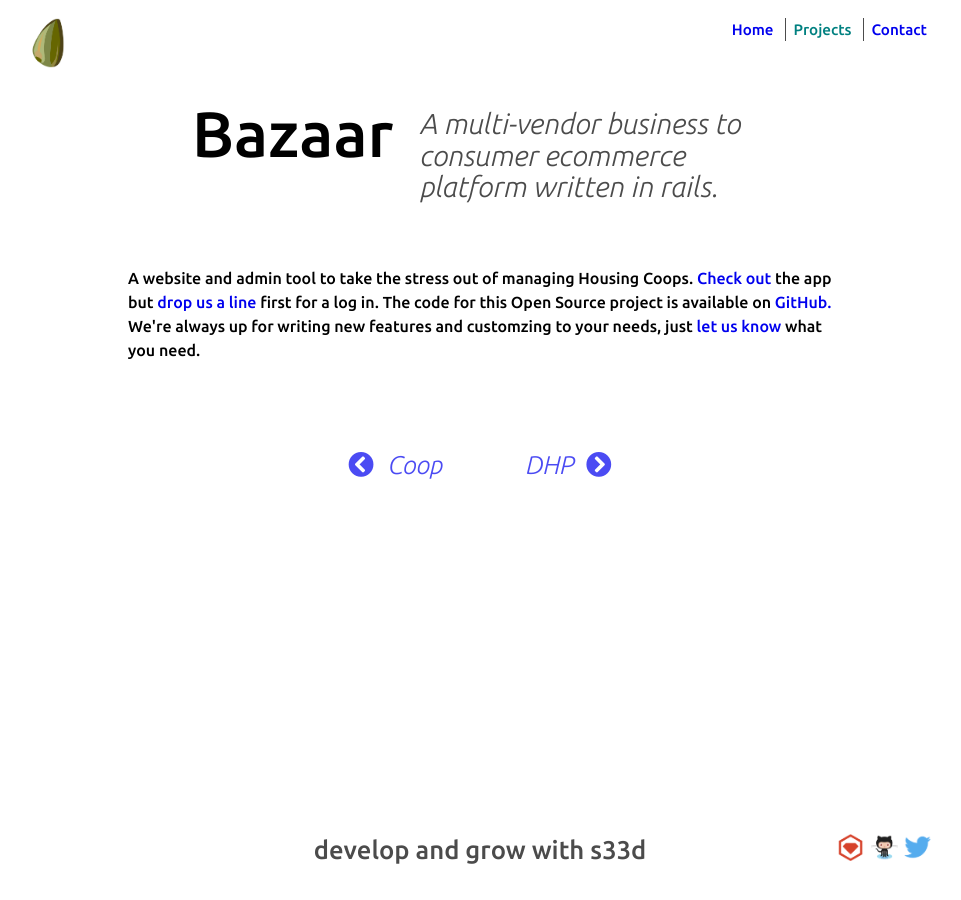
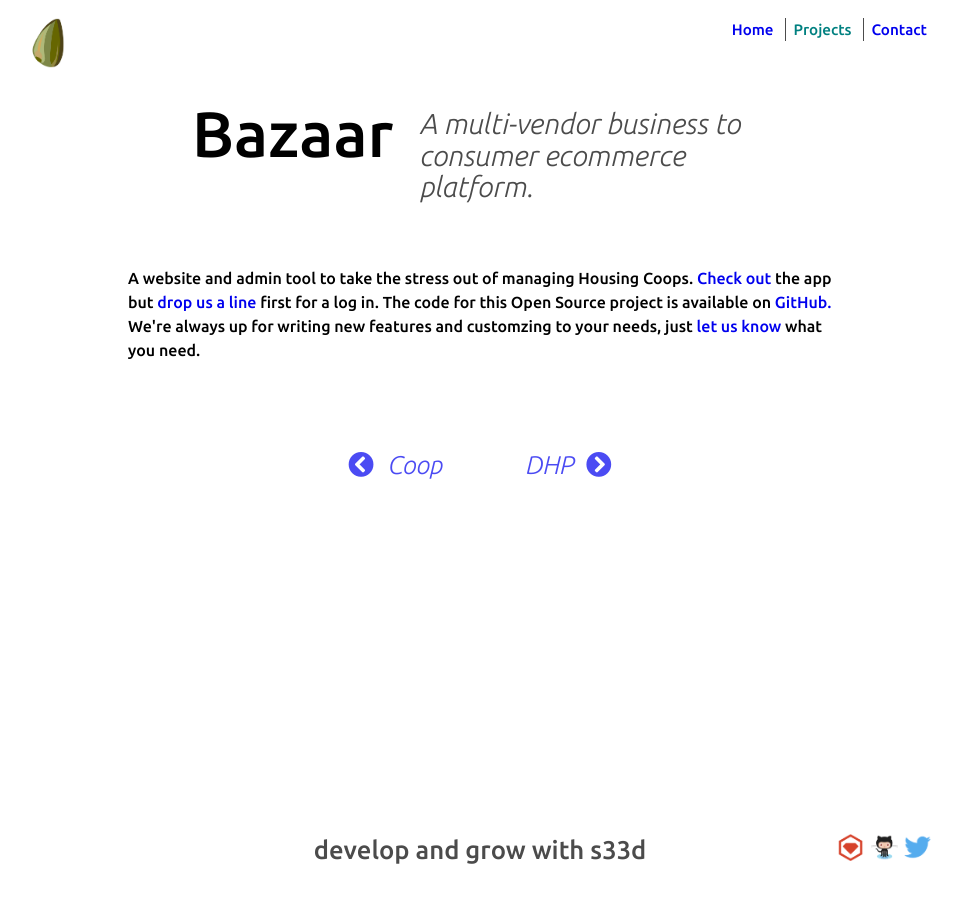
Before and after one commit to s33dco/s33dsite, a Jekyll site: the page built from _posts/2018-2-14-bazaar.html, in a window 1280 px wide. Shown: the whole page, without its empty margins (160-1121 px from the left). Built offline with Jekyll 4.4.1, drawn with Linux system fonts in a browser that asks for light colours; nearby versions of some CDN libraries.

Commit message:
update post headline for project index

```diff
--- a/_posts/2018-2-14-bazaar.html
+++ b/_posts/2018-2-14-bazaar.html
@@ -9,6 +9,6 @@ repo:
 site:
 ---
 
-<p>A multi-vendor business to consumer ecommerce platform written in rails.</p>
+<p>A multi-vendor business to consumer ecommerce platform.</p>
 
 <p>A website and admin tool to take the stress out of managing Housing Coops. <a href="https://rubygems.org/gems/banco">Check out</a> the app but <a href="/contact/">drop us a line</a> first for a log in. The code for this Open Source project is available on <a href="https://github.com/s33dco/housing-coop">GitHub.</a> We're always up for writing new features and customzing to your needs, just <a href="/contact/">let us know</a> what you need.</p>
--- a/_posts/2018-5-21-dhp.html
+++ b/_posts/2018-5-21-dhp.html
@@ -8,7 +8,7 @@ permalink: /projects/dhp
 site: http://www.deniseharveypublisher.gr
 ---
 
-<p>Upgrade and add mobile friendly responsive web design.</p>
+<p>Upgrade and mobile friendly responsive web design.</p>
 
 
 <a href="page.site">website</a>.</p>
--- a/_posts/2018-8-01-auction.html
+++ b/_posts/2018-8-01-auction.html
@@ -8,6 +8,6 @@ permalink: /projects/auction
 repo: https://github.com/s33dco/auction
 site: https://immense-thicket-90474.herokuapp.com
 ---
-<p>A by invitation only auction site administered from a smart phone.</p>
+<p>An invitation only auction site administered from a phone.</p>
 
 <p>An invitation only auction site developed so sales can be set up quicky and easily from a smart phone. Supoorting mulitple auction houses and sale types, started at the click of a button and offering real time reporting on bidding and current selling prices through the course of the sale. Auctions are closed at will at which point credit notes and invoices are automatically generated and availble to view on the logged in user's account page.  <a href="page.site">Check out</a> the app but <a href="/contact/">drop us a line</a> first for a log in. The code for this  project is available on <a href="{{ page.repo }}">GitHub</a>.</p>
```
